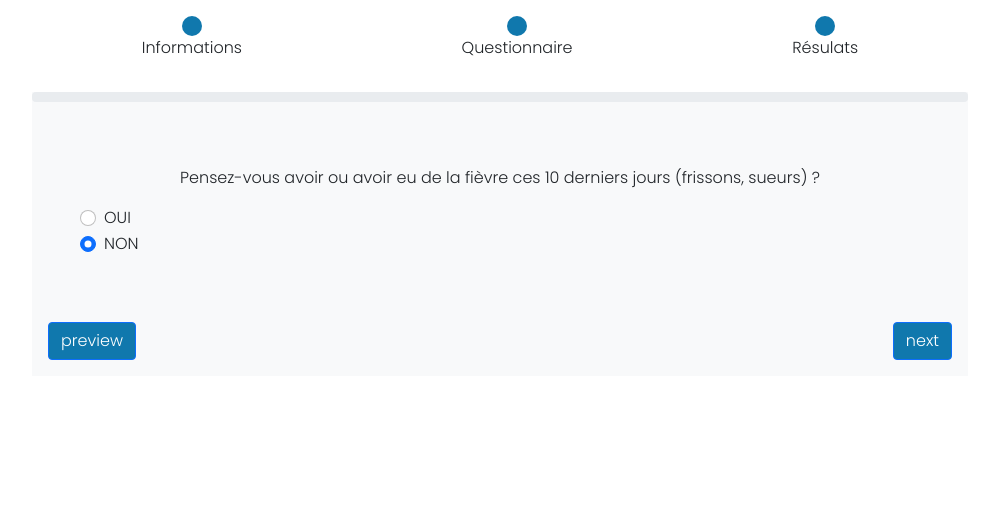
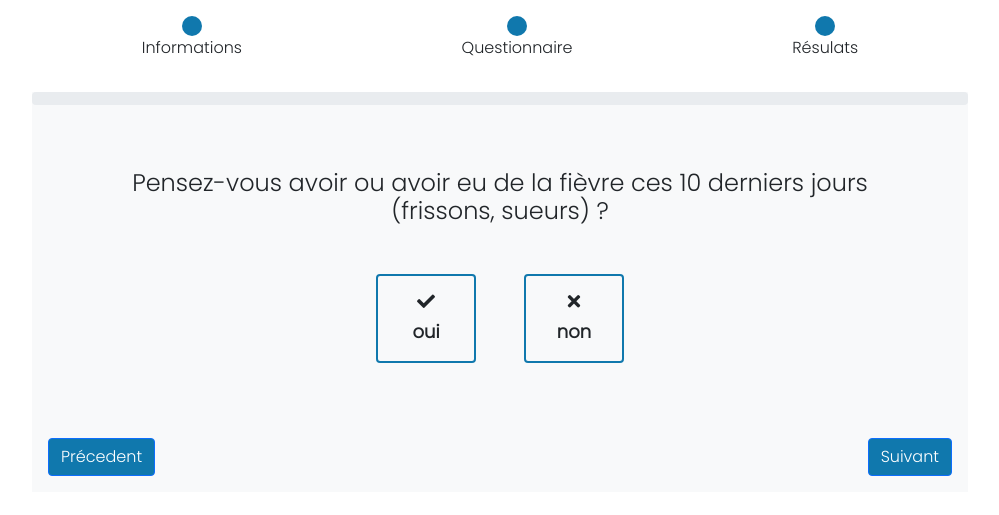
Before and after one commit to lahlaliwassim2/Test-COVID-19, a PHP site: page /questions.php in a window 1280 px wide. Shown: the part 66-581 px from the top of the page, without its empty margins (140-1139 px from the left). Run offline with PHP 8.4, Linux system fonts and the light colour scheme; some libraries are stand-ins or nearby versions.

Commit message:
add function in javascript for tchecked oui and non

```diff
--- a/css/style.css
+++ b/css/style.css
@@ -4,6 +4,9 @@
 }
 .bg-header{
     background-image: url(../assets/img/bg-header.svg);
+}
+.Questions{
+    height: 400px;
 }
 .langue{
     font-size: 15px;
@@ -16,9 +19,7 @@
     height: 20px;
     width: 20px;
 }
-.progress{
-    height: 10px !important;
-}
+
 nav .nav-link{
     font-size: 17px;
     font-weight: bold;
@@ -29,3 +30,15 @@ nav .nav-link:hover{
 .error404 {
     width: 50vw;
 }
+.reponse .check{
+    border-radius: 4px;
+    border: 2px solid #1078AD;
+    width: 100px;
+    font-weight: bold;
+    font-size: 18px;
+}
+.active-check{
+    color:#F4CF1B ;
+    background-color: #1078AD;
+    transition: ease-in-out .3s;
+}
--- a/js/main.js
+++ b/js/main.js
@@ -19,3 +19,24 @@ document.querySelector(".btn-prv").addEventListener("click",()=>{
     }
 })
 //---------------------------------- functions for progress -----------------------------
+
+//---------------------------------- functions for check button -----------------------------
+let btnCheck = document.querySelectorAll(".check");
+
+btnCheck.forEach(btn => {
+    btn.addEventListener("click",()=>{
+        if(document.querySelector(".oui").className.includes("active-check")){
+            document.querySelector(".oui").classList.remove("active-check");
+            document.querySelector(".non").classList.add("active-check");
+        }
+        else if(document.querySelector(".non").className.includes("active-check")){
+            document.querySelector(".non").classList.remove("active-check");
+            document.querySelector(".oui").classList.add("active-check");
+        }
+        else{
+            btn.classList.add("active-check");
+        }
+    })
+});
+
+//---------------------------------- functions for check button -----------------------------
--- a/questions.php
+++ b/questions.php
@@ -20,6 +20,7 @@
                 </div>
             </div>
 
+
             <div class="Questions d-flex flex-column gap-5 bg-light">
                     <div class="progress">
                         <div class="progress-bar btn-primary">
@@ -29,41 +30,38 @@
                 <div id="carouselExampleControls" class="carousel slide h-75" data-bs-interval="false">
                         <div class="carousel-inner">
 
-                    <div class="Q-1 carousel-item active  px-5 py-3">
-                        <p class="text-center">Pensez-vous avoir ou avoir eu de la fièvre ces 10 derniers jours (frissons, sueurs) ?</p>
-                        <div class="reponse">
-                            <div class="form-check">
-                                <input class="form-check-input" type="radio" name="flexRadioDefault" id="flexRadioDefault1">
-                                <label class="form-check-label" for="flexRadioDefault1">
-                                  OUI
-                                </label>
+                            <!-- Question 1 -->
+                            <div class="Q-1 carousel-item active px-5 py-3">
+                                <h4 class="text-center">Pensez-vous avoir ou avoir eu de la fièvre ces 10 derniers jours (frissons, sueurs) ?</h4>
+                                <div class="reponse d-flex justify-content-center mt-5">
+                                    <div class="form-check d-flex gap-5">
+                                        <div class="check oui d-flex flex-column gap-2 align-items-center px-4 py-3">
+                                        <i class="fas fa-check"></i>
+                                        <span>oui</span>
+                                        </div>
+                                        <div class="check non d-flex flex-column gap-2 align-items-center px-4 py-3">
+                                        <i class="fas fa-times"></i>
+                                        <span>non</span>
+                                        </div>
                                     </div>
                                     <div class="form-check">
-                                <input class="form-check-input" type="radio" name="flexRadioDefault" id="flexRadioDefault2" checked>
-                                <label class="form-check-label" for="flexRadioDefault2">
-                                  NON
-                                </label>
                                     </div>
                                 </div>
                             </div>
 
-                    <div class=" Q-2 carousel-item px-5 py-3">
-                        <p class="text-center">Quelle est votre température corporelle ?</p>
-                        <div class="reponse">
-                            <input type="number" name="" id="" placeholder="34:39">
-                        </div>
+                            <!-- Question 2 -->
 
-                    </div>
+
 
                         </div>
 
                 </div>
                 <div class="button d-flex justify-content-between px-3 pb-3">
                     <button class="btn-prv btn btn-primary" type="button" data-bs-target="#carouselExampleControls" data-bs-slide="prev">
-                        preview
+                        Précedent
                     </button>
                     <button class="btn-next btn btn-primary" type="button" data-bs-target="#carouselExampleControls" data-bs-slide="next">
-                        next
+                        Suivant
                     </button>
                 </div>
             </div>
```
Lines whose indentation alone changed are shown as unchanged.
